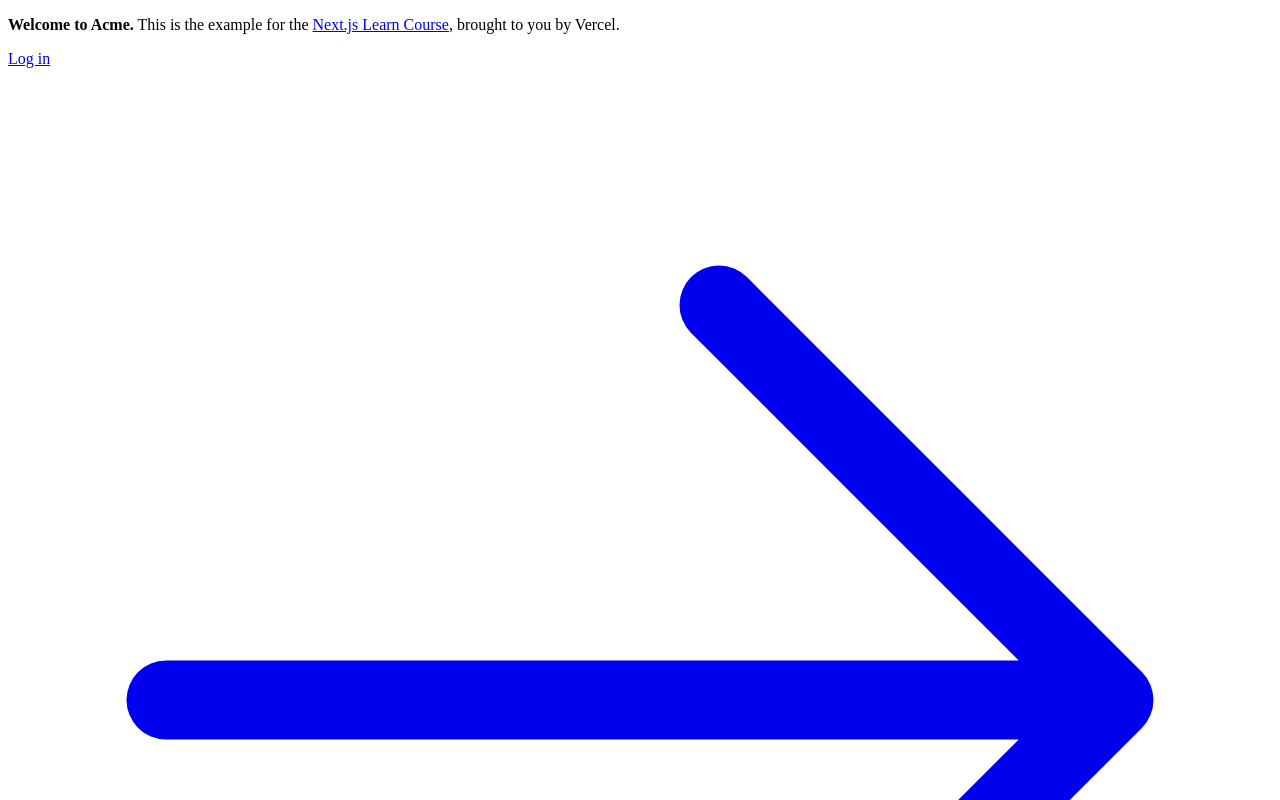
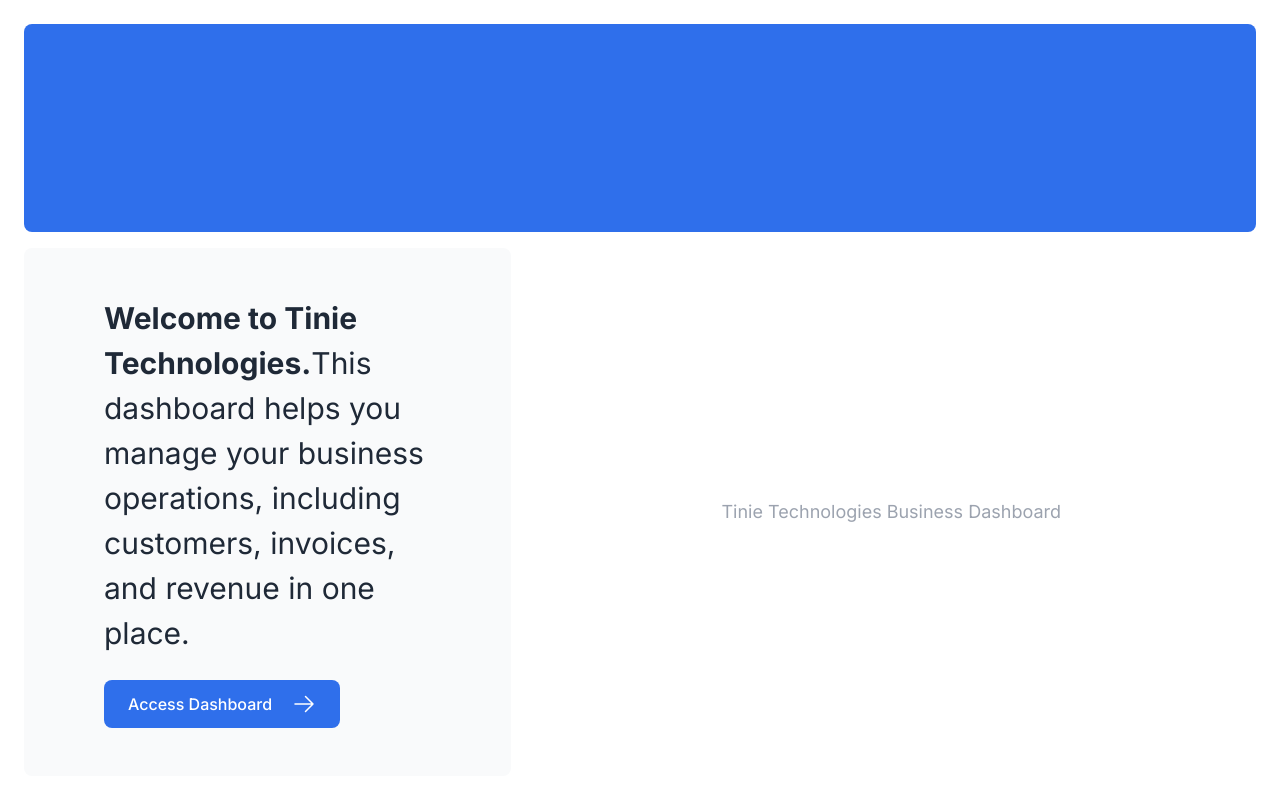
Before and after one commit to tmosimanyana/Tinie-Technologies-Dashboard, a Next.js app: page / in a window 1280 px wide. Shown: the top 800 px of the page. Built offline with nearby package versions, Linux system fonts and the light colour scheme; a web font is replaced by a local one.

Commit message:
Update page layout and content for Tinie Technologies branding

```diff
--- a/app/page.tsx
+++ b/app/page.tsx
@@ -5,27 +5,31 @@
 export default function Page() {
   return (
     <main className="flex min-h-screen flex-col p-6">
-      <div className="flex h-20 shrink-0 items-end rounded-lg bg-blue-500 p-4 md:h-52">
-        {/* <AcmeLogo /> */}
+      <div className="flex h-20 shrink-0 items-end rounded-lg bg-blue-600 p-4 md:h-52">
+        <AcmeLogo>Tinie Technologies</AcmeLogo>
       </div>
+
       <div className="mt-4 flex grow flex-col gap-4 md:flex-row">
         <div className="flex flex-col justify-center gap-6 rounded-lg bg-gray-50 px-6 py-10 md:w-2/5 md:px-20">
-          <p className={`text-xl text-gray-800 md:text-3xl md:leading-normal`}>
-            <strong>Welcome to Acme.</strong> This is the example for the{' '}
-            <a href="https://nextjs.org/learn/" className="text-blue-500">
-              Next.js Learn Course
-            </a>
-            , brought to you by Vercel.
+          <p className="text-xl text-gray-800 md:text-3xl md:leading-normal">
+            <strong>Welcome to Tinie Technologies.</strong>
+            This dashboard helps you manage your business operations,
+            including customers, invoices, and revenue in one place.
           </p>
+
           <Link
             href="/login"
-            className="flex items-center gap-5 self-start rounded-lg bg-blue-500 px-6 py-3 text-sm font-medium text-white transition-colors hover:bg-blue-400 md:text-base"
+            className="flex items-center gap-5 self-start rounded-lg bg-blue-600 px-6 py-3 text-sm font-medium text-white transition-colors hover:bg-blue-500 md:text-base"
           >
-            <span>Log in</span> <ArrowRightIcon className="w-5 md:w-6" />
+            <span>Access Dashboard</span>
+            <ArrowRightIcon className="w-5 md:w-6" />
           </Link>
         </div>
+
         <div className="flex items-center justify-center p-6 md:w-3/5 md:px-28 md:py-12">
-          {/* Add Hero Images Here */}
+          <div className="text-center text-gray-400 text-lg">
+            Tinie Technologies Business Dashboard
+          </div>
         </div>
       </div>
     </main>
```
